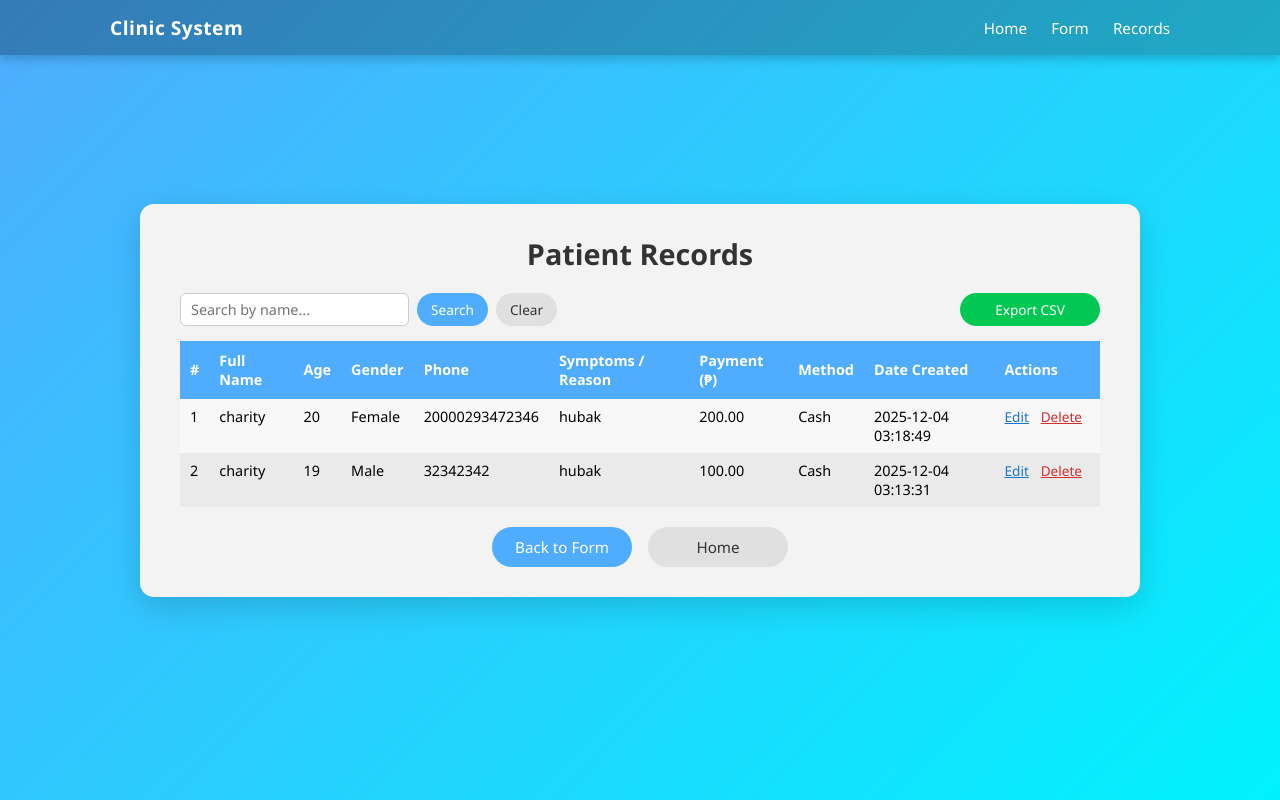
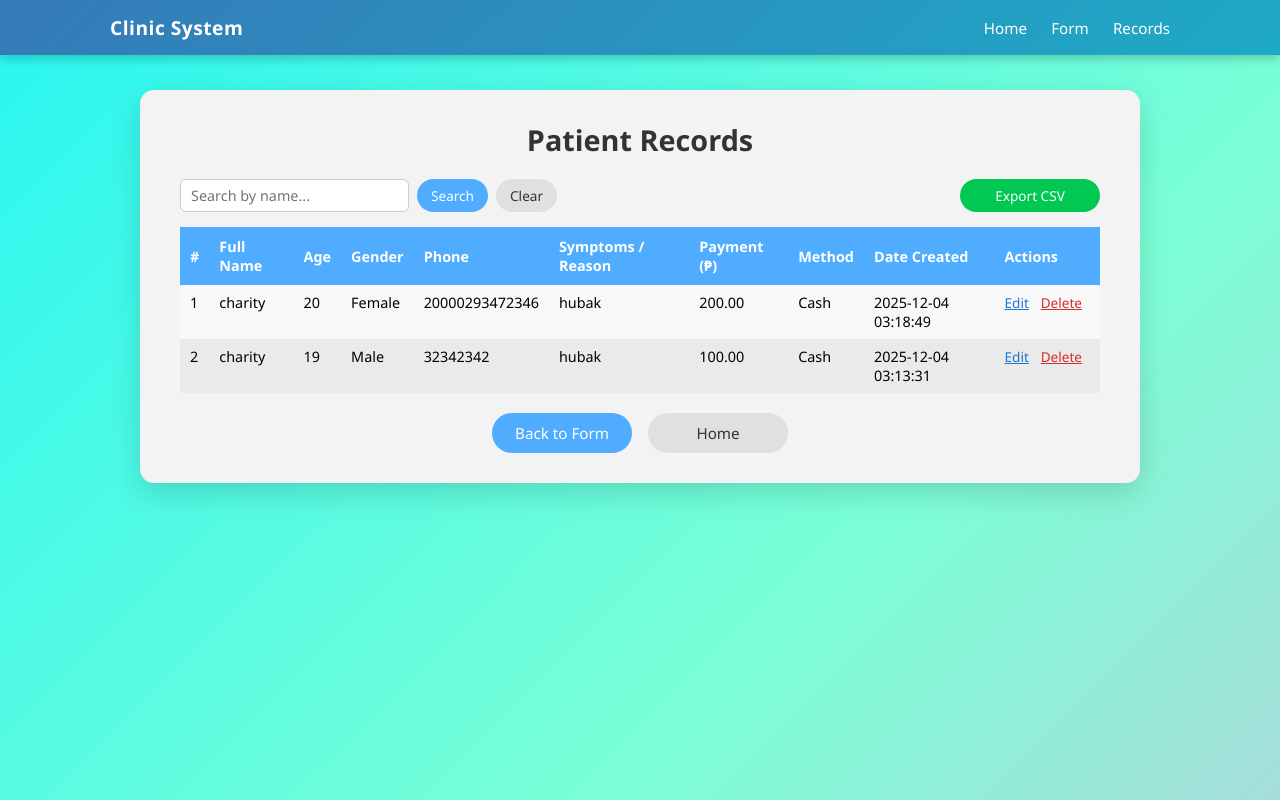
Before and after one commit to charitydaayata/forms, a PHP site: page /views/records.php in a window 1280 px wide. Run offline with PHP 8.4, Linux system fonts and the light colour scheme; data comes from the database, SQL or seed files in the repository.

Commit message:
8th commit

```diff
--- a/assets/records.css
+++ b/assets/records.css
@@ -7,13 +7,27 @@
 }
 
 /* Background */
+/* Background (ANIMATED) */
 body {
     min-height: 100vh;
-    background: linear-gradient(135deg, #4facfe, #00f2fe);
+    padding-top: 90px; /* space for fixed header */
     display: flex;
-    align-items: center;
+    align-items: flex-start;
     justify-content: center;
+
+    background: linear-gradient(
+        135deg,
+        #4facfe,   /* blue */
+        #00f2fe,   /* sky blue */
+        #7bffd6,   /* aqua */
+        #ff9ae1,   /* pink */
+        #c77dff    /* violet */
+    );
+
+    background-size: 400% 400%;
+    animation: bgShift 8s ease-in-out infinite;
 }
+
 
 /* Card */
 .records-container {
@@ -178,3 +192,12 @@ tbody td {
 .link-delete {
     color: #d32f2f;
 }
+
+/* Smooth animated background */
+@keyframes bgShift {
+    0%   { background-position: 0% 50%; }
+    25%  { background-position: 50% 50%; }
+    50%  { background-position: 100% 50%; }
+    75%  { background-position: 50% 50%; }
+    100% { background-position: 0% 50%; }
+}
```
Also changed, not shown: assets/forms.css (+21 -1 lines), assets/style.css (+24 -1 lines).
